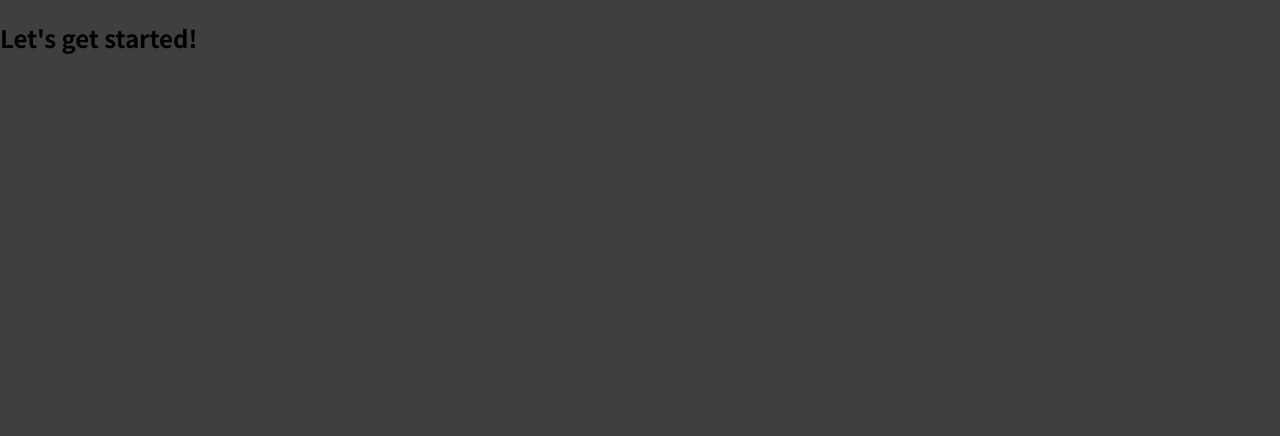
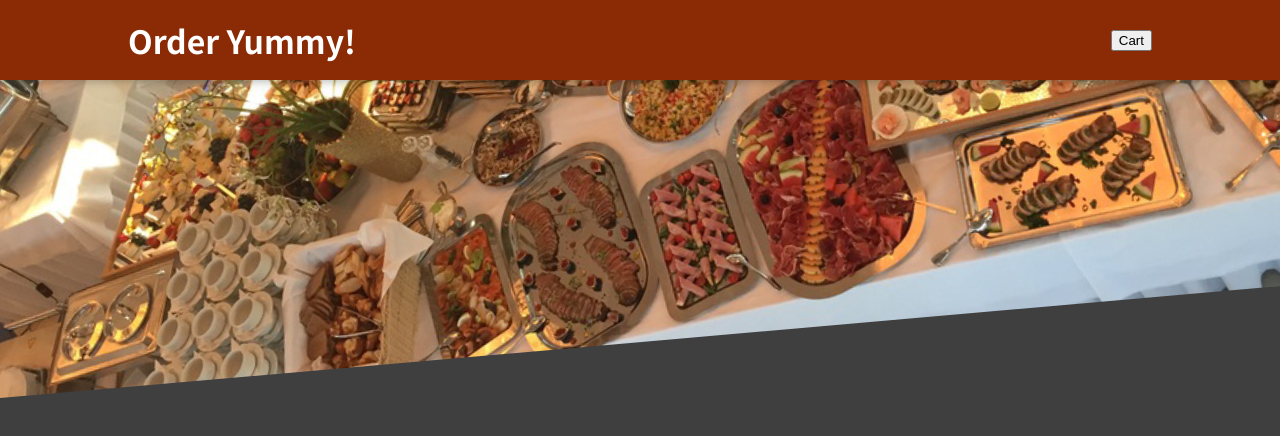
Before and after one commit to sushma-priyadharssini/order-yummy, a React (Create React App) app: page / in a window 1280 px wide. Shown: the top 436 px of the page. Built offline with nearby package versions, Linux system fonts and the light colour scheme.

Commit message:
App header set up

```diff
--- a/src/App.js
+++ b/src/App.js
@@ -1,8 +1,12 @@
+import { Fragment } from 'react';
+import Header from './components/layout/header';
+
+
 function App() {
   return (
-    <div>
-      <h2>Let's get started!</h2>
-    </div>
+    <Fragment>
+      <Header />
+    </Fragment>
   );
 }
 
--- /dev/null
+++ b/src/components/layout/header.js
@@ -0,0 +1,20 @@
+import React, { Fragment } from 'react';
+import foodImage from '../../assets/food.jpg';
+import classes from './header.module.css'
+
+
+const Header = (props) => {
+    return (
+        <Fragment>
+            <header className={classes.header}>
+                <h1>Order Yummy!</h1>
+                <button>Cart</button>
+            </header>
+            <div className={classes['main-image']}>
+                <img src={foodImage} alt="Food Varieties" />
+            </div>
+        </Fragment>
+    );
+}
+
+export default Header;
--- /dev/null
+++ b/src/components/layout/header.module.css
@@ -0,0 +1,29 @@
+.header {
+    position: fixed;
+    top: 0;
+    left: 0;
+    width: 100%;
+    height: 5rem;
+    background-color: #8a2b06;
+    color: white;
+    display: flex;
+    justify-content: space-between;
+    align-items: center;
+    padding: 0 10%;
+    box-shadow: 0 2px 8px rgba(0, 0, 0, 0.25);
+    z-index: 10;
+}
+
+.main-image {
+    width: 100%;
+    height: 25rem;
+    z-index: 0;
+    overflow: hidden;
+}
+
+.main-image img {
+    width: 110%;
+    height: 100%;
+    object-fit: cover;
+    transform: rotateZ(-5deg) translateY(-4rem) translateX(-1rem);
+}
```
Also changed, not shown: src/assets/food.jpg (added), 1 other file (tests, documents, lock files or other folders).
